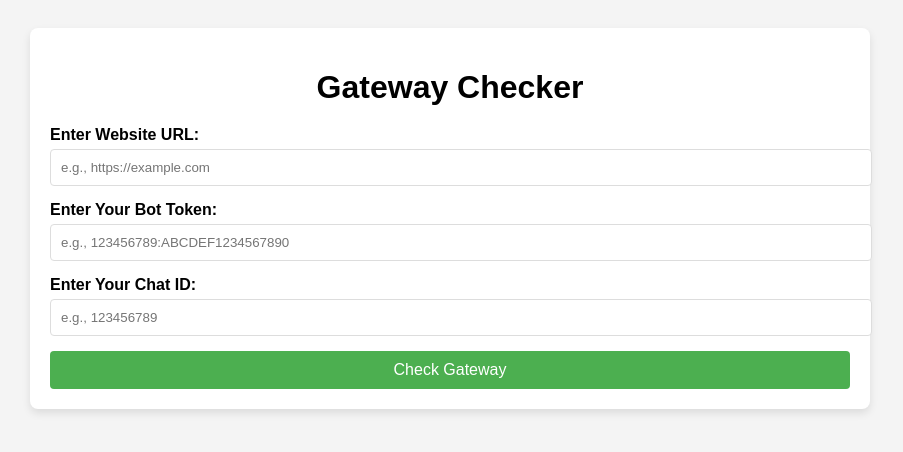
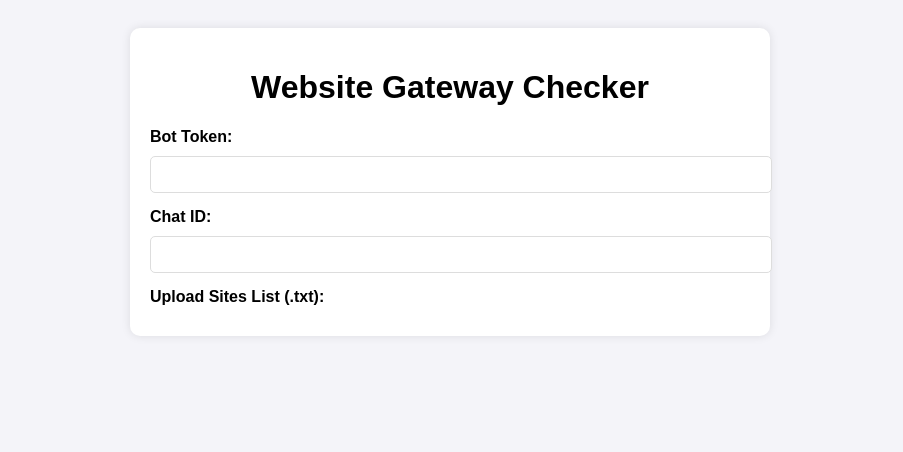
Before and after one commit to Tgbot82/GatewayCHK, a Flask app: page / in a window 1280 px wide. Shown: the top 452 px of the page, without its empty margins (190-1093 px from the left). Run offline with Flask 2, Linux system fonts and the light colour scheme.

Commit message:
Update index.html

```diff
--- a/templates/index.html
+++ b/templates/index.html
@@ -3,89 +3,27 @@
 <head>
     <meta charset="UTF-8">
     <meta name="viewport" content="width=device-width, initial-scale=1.0">
-    <title>Gateway Checker</title>
+    <title>Site Checker</title>
     <style>
-        body {
-            font-family: Arial, sans-serif;
-            background-color: #f4f4f4;
-            padding: 20px;
-        }
-        .container {
-            max-width: 800px;
-            margin: 0 auto;
-            background-color: white;
-            padding: 20px;
-            border-radius: 8px;
-            box-shadow: 0 4px 8px rgba(0,0,0,0.1);
-        }
-        h1 {
-            text-align: center;
-            margin-bottom: 20px;
-        }
-        .input-group {
-            margin-bottom: 15px;
-        }
-        .input-group input {
-            width: 100%;
-            padding: 10px;
-            margin-top: 5px;
-            border: 1px solid #ddd;
-            border-radius: 4px;
-        }
-        .input-group label {
-            font-weight: bold;
-        }
-        .btn {
-            display: block;
-            width: 100%;
-            padding: 10px;
-            background-color: #4CAF50;
-            color: white;
-            border: none;
-            border-radius: 4px;
-            font-size: 16px;
-        }
-        .result {
-            background-color: #f9f9f9;
-            padding: 10px;
-            margin-top: 20px;
-            border-radius: 4px;
-        }
+        body { font-family: Arial, sans-serif; background-color: #f4f4f9; padding: 20px; }
+        .container { max-width: 600px; margin: 0 auto; padding: 20px; background: white; box-shadow: 0 0 10px rgba(0, 0, 0, 0.1); border-radius: 10px; }
+        h1 { text-align: center; }
+        label { display: block; margin-bottom: 10px; font-weight: bold; }
+        input, textarea { width: 100%; padding: 10px; margin-bottom: 15px; border-radius: 5px; border: 1px solid #ddd; }
+        button { width: 100%; padding: 10px; background-color: #007bff; color: white; border: none; border-radius: 5px; font-size: 16px; cursor: pointer; }
+        button:hover { background-color: #0056b3; }
+        .message { margin-top: 20px; text-align: center; font-size: 18px; color: green; }
     </style>
 </head>
 <body>
+    <div class="container">
+        <h1>Website Gateway Checker</h1>
+        <form action="/check" method="POST" enctype="multipart/form-data">
+            <label for="bot_token">Bot Token:</label>
+            <input type="text" name="bot_token" id="bot_token" required>
 
-<div class="container">
-    <h1>Gateway Checker</h1>
+            <label for="chat_id">Chat ID:</label>
+            <input type="text" name="chat_id" id="chat_id" required>
 
-    <form action="/check_gateways" method="GET">
-        <div class="input-group">
-            <label for="site">Enter Website URL:</label>
-            <input type="text" id="site" name="site" required placeholder="e.g., https://example.com">
-        </div>
-
-        <div class="input-group">
-            <label for="token">Enter Your Bot Token:</label>
-            <input type="text" id="token" name="token" required placeholder="e.g., 123456789:ABCDEF1234567890">
-        </div>
-
-        <div class="input-group">
-            <label for="chat_id">Enter Your Chat ID:</label>
-            <input type="text" id="chat_id" name="chat_id" required placeholder="e.g., 123456789">
-        </div>
-
-        <button type="submit" class="btn">Check Gateway</button>
-    </form>
-
-    {% if gateway %}
-        <div class="result">
-            <h3>Result:</h3>
-            <p><strong>Detected Gateways:</strong> {{ gateway }}</p>
-            <p><strong>Site ID:</strong> {{ site_id }}</p>
-            <p><strong>Token:</strong> {{ token }}</p>
-        </div>
-    {% endif %}
-</div>
-
-</body>
-</html>
+            <label for="file">Upload Sites List (.txt):</label>
+            <input type="file" name="file" id="file" accept=".txt" required
```
